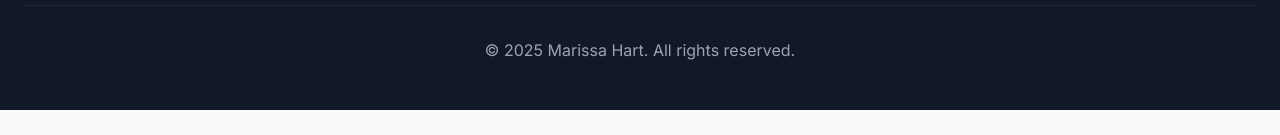
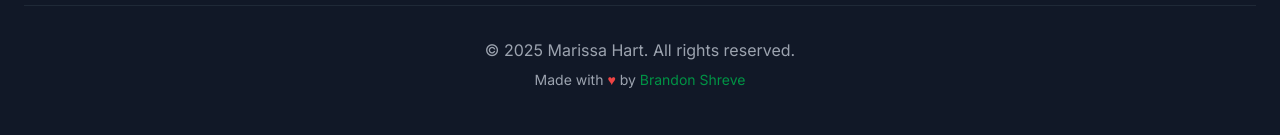
Before and after one commit to brandonshreve/hartmoxie.github.io, a React (Create React App) app: page / in a window 1280 px wide. Shown: the part 1647-1782 px from the top of the page. Before the commit the page ends 1757 px from the top, so only its background shows below. Built offline with nearby package versions, Linux system fonts and the light colour scheme.

Commit message:
hidden assets implementation

```diff
--- a/src/components/Footer.tsx
+++ b/src/components/Footer.tsx
@@ -144,6 +144,17 @@
         {/* Copyright */}
         <div className={copyrightClasses}>
           <p>&copy; {new Date().getFullYear()} Marissa Hart. All rights reserved.</p>
+          <p className="text-sm text-gray-400 mt-2">
+            Made with <span className="text-red-500">♥</span> by{' '}
+            <a
+              href="https://brandonshreve.dev"
+              target="_blank"
+              rel="noopener noreferrer"
+              className="text-primary hover:text-primary-dark transition-colors"
+            >
+              Brandon Shreve
+            </a>
+          </p>
         </div>
       </div>
     </footer>
```
